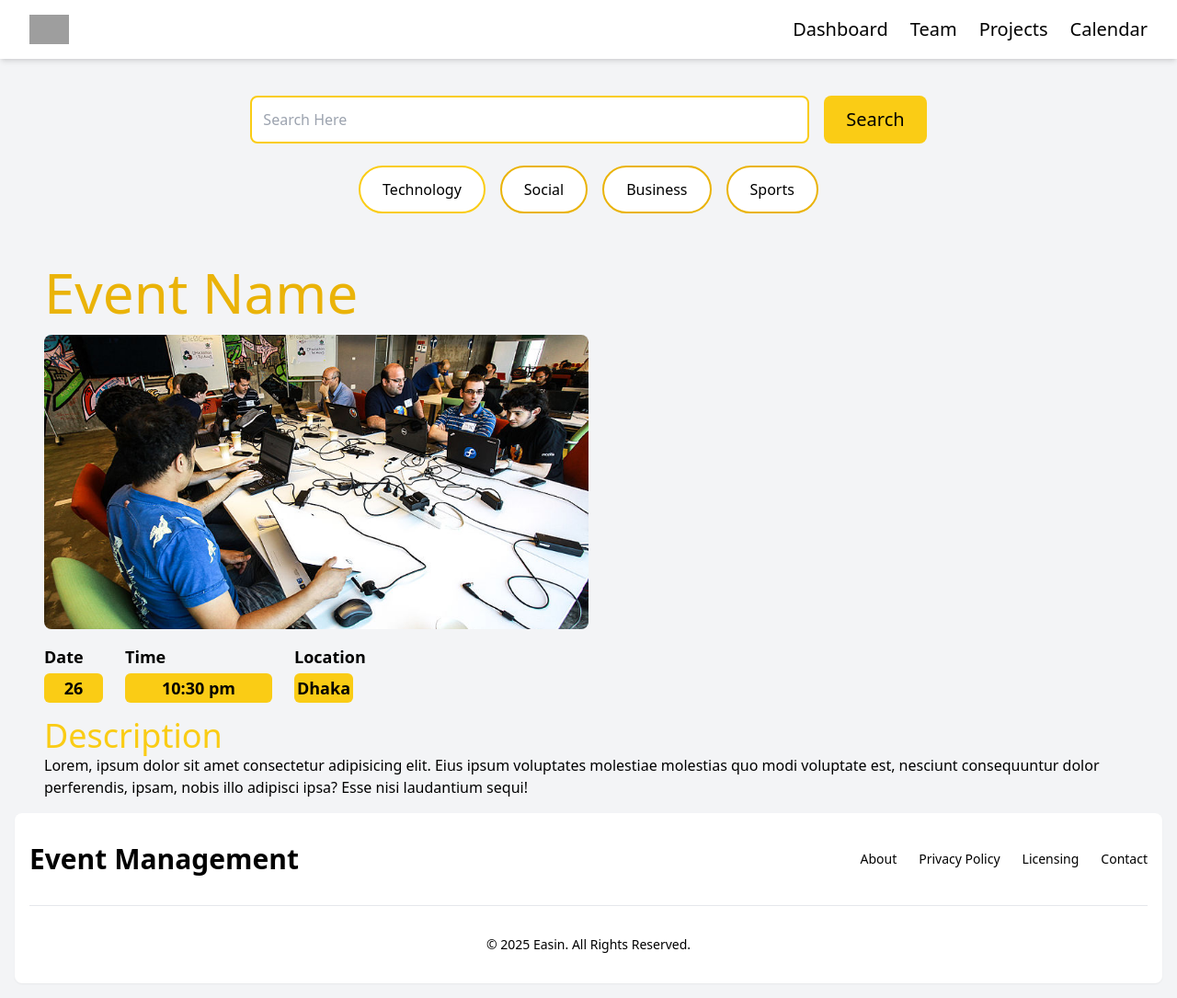
After one commit to Easin2050/Event-management, a Django app: page /events/event-page/ in a window 1280 px wide. The commit adds this page. Shown: the whole page at 92% size. Run offline with Django 5.2, Linux system fonts and the light colour scheme; some libraries are stand-ins or nearby versions; grey boxes are pictures that could not be loaded.

Commit message:
Design with inheritance

```diff
--- /dev/null
+++ b/events/templates/dashboard/base.html
@@ -0,0 +1,110 @@
+{% load static %}
+<!DOCTYPE html>
+<html lang="en">
+<head>
+    <meta charset="UTF-8">
+    <meta name="viewport" content="width=device-width, initial-scale=1.0">
+    <title>Responsive Tailwind Navbar & Search</title>
+    <script src="https://cdn.tailwindcss.com"></script>
+</head>
+<body class="bg-gray-100">
+
+    <!-- Navbar -->
+<nav class="bg-white shadow-md">
+        <div class="container mx-auto px-4 sm:px-6 lg:px-8">
+            <div class="flex justify-between items-center h-16">
+
+                <!-- Logo -->
+                <div class="flex items-center">
+                    <img class="h-8 w-auto" src="https://tailwindui.com/plus-assets/img/logos/mark.svg?color=indigo&shade=500" alt="Logo">
+                </div>
+
+                <!-- Mobile Menu Button -->
+                <input type="checkbox" id="menu-toggle" class="hidden peer">
+                <label for="menu-toggle" class="md:hidden p-2 border border-black rounded-lg cursor-pointer hover:bg-yellow-400">
+                    <svg class="w-6 h-6" fill="none" stroke="currentColor" stroke-width="2" viewBox="0 0 24 24">
+                        <path stroke-linecap="round" stroke-linejoin="round" d="M4 6h16M4 12h16m-7 6h7"></path>
+                    </svg>
+                </label>
+
+                <!-- Desktop Menu -->
+                <div class="hidden md:flex space-x-6">
+                    <a href="#" class="text-lg font-medium text-black hover:text-yellow-500 text-xl">Dashboard</a>
+                    <a href="#" class="text-lg font-medium text-black hover:text-yellow-500 text-xl">Team</a>
+                    <a href="#" class="text-lg font-medium text-black hover:text-yellow-500 text-xl">Projects</a>
+                    <a href="#" class="text-lg font-medium text-black hover:text-yellow-500 text-xl">Calendar</a>
+                </div>
+            </div>
+
+            <!-- Mobile Menu -->
+            <div class="hidden peer-checked:flex flex-col md:hidden bg-white shadow-md space-y-2 p-4">
+                <a href="#" class="block py-2 px-4 text-black hover:bg-yellow-400">Dashboard</a>
+                <a href="#" class="block py-2 px-4 text-black hover:bg-yellow-400">Team</a>
+                <a href="#" class="block py-2 px-4 text-black hover:bg-yellow-400">Projects</a>
+                <a href="#" class="block py-2 px-4 text-black hover:bg-yellow-400">Calendar</a>
+            </div>
+        </div>
+</nav>
+
+    <!-- Hero Section -->
+{% block hero_section %}{% endblock hero_section %}
+<!--Search and buttons-->
+<div class="container mx-auto px-4 sm:px-6 lg:px-8 py-10">
+
+        <div class="flex flex-col md:flex-row justify-center items-center gap-4">
+            <input type="text" placeholder="Search Here"
+                class="w-full md:w-1/2 border-2 border-yellow-400 p-3 rounded-lg outline-none">
+            <button class="bg-yellow-400 text-black px-6 py-3 rounded-lg hover:bg-yellow-500 transition text-xl">
+                Search
+            </button>
+        </div>
+
+        <div class="flex flex-wrap justify-center gap-4 mt-6">
+            <a href="#" class="px-6 py-3 border-2 border-yellow-400 text-black rounded-full bg-white hover:bg-yellow-400 transition">
+                Technology
+            </a>
+            <a href="#" class="px-6 py-3 border-2 border-yellow-500 text-black rounded-full bg-white hover:bg-yellow-400 transition">
+                Social
+            </a>
+            <a href="#" class="px-6 py-3 border-2 border-yellow-500 text-black rounded-full bg-white hover:bg-yellow-400 transition">
+                Business
+            </a>
+            <a href="#" class="px-6 py-3 border-2 border-yellow-500 text-black rounded-full bg-white hover:bg-yellow-400 transition">
+                Sports
+            </a>
+        </div>
+    </div>
+
+
+<!-- Event Card -->
+
+{% block event_card %}{% endblock event_card %}
+<footer class="bg-white rounded-lg shadow-sm dark:bg-gray-500 m-4">
+    <div class="w-full max-w-screen-xl mx-auto p-4 md:py-8">
+        <div class="sm:flex sm:items-center sm:justify-between">
+            <div>
+                <h1 class="text-black font-bold text-3xl">
+                    Event Management
+                </h1>
+            </div>
+            <ul class="flex flex-wrap items-center mb-6 text-sm font-medium text-white-500 sm:mb-0 dark:text-white-400">
+                <li>
+                    <a href="#" class="hover:underline me-4 md:me-6">About</a>
+                </li>
+                <li>
+                    <a href="#" class="hover:underline me-4 md:me-6">Privacy Policy</a>
+                </li>
+                <li>
+                    <a href="#" class="hover:underline me-4 md:me-6">Licensing</a>
+                </li>
+                <li>
+                    <a href="#" class="hover:underline">Contact</a>
+                </li>
+            </ul>
+        </div>
+        <hr class="my-6 border-gray-200 sm:mx-auto dark:border-gray-700 lg:my-8" />
+        <span class="block text-sm text-white-500 sm:text-center dark:text-white-400">© 2025 <a href="" class="hover:underline">Easin</a>. All Rights Reserved.</span>
+    </div>
+</footer>
+</body>
+</html>
--- a/events/templates/dashboard/event_page.html
+++ b/events/templates/dashboard/event_page.html
@@ -1,50 +1,35 @@
+{% extends "dashboard/base.html" %}
 {% load static %}
-<!DOCTYPE html>
-<html lang="en">
-<head>
-    <meta charset="UTF-8">
-    <meta name="viewport" content="width=device-width, initial-scale=1.0">
-    <title>Responsive Tailwind Navbar & Search</title>
-    <script src="https://cdn.tailwindcss.com"></script>
-</head>
-<body class="bg-gray-100">
-
-    <!-- Navbar -->
-    <nav class="bg-white shadow-md">
-        <div class="container mx-auto px-4 sm:px-6 lg:px-8">
-            <div class="flex justify-between items-center h-16">
-
-                <!-- Logo -->
-                <div class="flex items-center">
-                    <img class="h-8 w-auto" src="https://tailwindui.com/plus-assets/img/logos/mark.svg?color=indigo&shade=500" alt="Logo">
-                </div>
-
-                <!-- Mobile Menu Button -->
-                <input type="checkbox" id="menu-toggle" class="hidden peer">
-                <label for="menu-toggle" class="md:hidden p-2 border border-black rounded-lg cursor-pointer hover:bg-yellow-400">
-                    <svg class="w-6 h-6" fill="none" stroke="currentColor" stroke-width="2" viewBox="0 0 24 24">
-                        <path stroke-linecap="round" stroke-linejoin="round" d="M4 6h16M4 12h16m-7 6h7"></path>
-                    </svg>
-                </label>
-
-                <!-- Desktop Menu -->
-                <div class="hidden md:flex space-x-6">
-                    <a href="#" class="text-lg font-medium text-black hover:text-yellow-500 text-xl">Dashboard</a>
-                    <a href="#" class="text-lg font-medium text-black hover:text-yellow-500 text-xl">Team</a>
-                    <a href="#" class="text-lg font-medium text-black hover:text-yellow-500 text-xl">Projects</a>
-                    <a href="#" class="text-lg font-medium text-black hover:text-yellow-500 text-xl">Calendar</a>
+{% block event_card %}
+<!--Event info page-->
+<div class="mx-12">
+    <h1 class="text-6xl text-yellow-500 mt-4">Event Name</h1>
+    <div class="w-96 md:w-1/2 mt-4">
+        <img src="{% static 'images/event-3.jpg' %}" alt="Event Image" class="w-full h-56 md:h-80 object-cover rounded-lg">
+    </div>
+    <div class="w-1/2 mt-4">
+        <div class="flex gap-6 mt-4">
+            <div>
+                <h1 class="text-lg font-bold">Date</h1>
+                <div class="w-16 h-8 bg-yellow-400 text-black flex justify-center items-center rounded-md mt-1">
+                    <h2 class="text-lg font-bold">26</h2>
                 </div>
             </div>
-
-            <!-- Mobile Menu -->
-            <div class="hidden peer-checked:flex flex-col md:hidden bg-white shadow-md space-y-2 p-4">
-                <a href="#" class="block py-2 px-4 text-black hover:bg-yellow-400">Dashboard</a>
-                <a href="#" class="block py-2 px-4 text-black hover:bg-yellow-400">Team</a>
-                <a href="#" class="block py-2 px-4 text-black hover:bg-yellow-400">Projects</a>
-                <a href="#" class="block py-2 px-4 text-black hover:bg-yellow-400">Calendar</a>
+            <div>
+                <h1 class="text-lg font-bold">Time</h1>
+                <div class="w-40 h-8 bg-yellow-400 text-black flex justify-center items-center rounded-md mt-1">
+                    <h2 class="text-lg font-bold">10:30 pm</h2>
+                </div>
+            </div>
+            <div>
+                <h1 class="text-lg font-bold">Location</h1>
+                <div class="w-16 h-8 bg-yellow-400 text-black flex justify-center items-center rounded-md mt-1">
+                    <h2 class="text-lg font-bold">Dhaka</h2>
+                </div>
             </div>
         </div>
-    </nav>
-
-</body>
-</html>
+    </div>
+    <h1 class="text-4xl text-yellow-400 mt-4">Description</h1>
+    <p>Lorem, ipsum dolor sit amet consectetur adipisicing elit. Eius ipsum voluptates molestiae molestias quo modi voluptate est, nesciunt consequuntur dolor perferendis, ipsam, nobis illo adipisci ipsa? Esse nisi laudantium sequi!</p>
+</div>
+{% endblock event_card %}
--- a/events/urls.py
+++ b/events/urls.py
@@ -1,6 +1,9 @@
 from django.urls import path
-from events.views import home_page,event_page
+from events.views import home_page,event_page,create_event,show_dashboard,base
 urlpatterns = [
   path('home-page/',home_page,name="home-page"),
-  path('event_page/',event_page,name="event-page")
+  path('event-page/',event_page,name="event-page"),
+  path('create-event/',create_event,name="create-event"),
+  path('show-dashboard/',show_dashboard,name="show-dashboard"),
+  path('base/',base,name="base"),
 ]
--- a/events/views.py
+++ b/events/views.py
@@ -1,8 +1,19 @@
 from django.shortcuts import render
 from django.http import HttpResponse
+from events.forms import EventForm
 
 def home_page(request):
      return render(request, "dashboard/homepage.html")
 
 def event_page(request):
      return render(request,"dashboard/event_page.html")
+
+def create_event(request):
+     form=EventForm()
+     return render(request,'event_form.html',{"form":form})
+
+def show_dashboard(request):
+     return render(request,"dashboard.html")
+
+def base(request):
+     return render(request,"dashboard/base.html")
```
Also changed, not shown: event_management/settings.py (+15 -4 lines), events/forms.py (added, +18 -0 lines), events/models.py (+18 -0 lines), events/templates/dashboard/Homepage.html (+6 -79 lines), events/templates/dashboard/search_page.html (added, +157 -0 lines), events/templates/event_form.html (added, +14 -0 lines), events/templates/task_form.html (deleted, +0 -30 lines).
